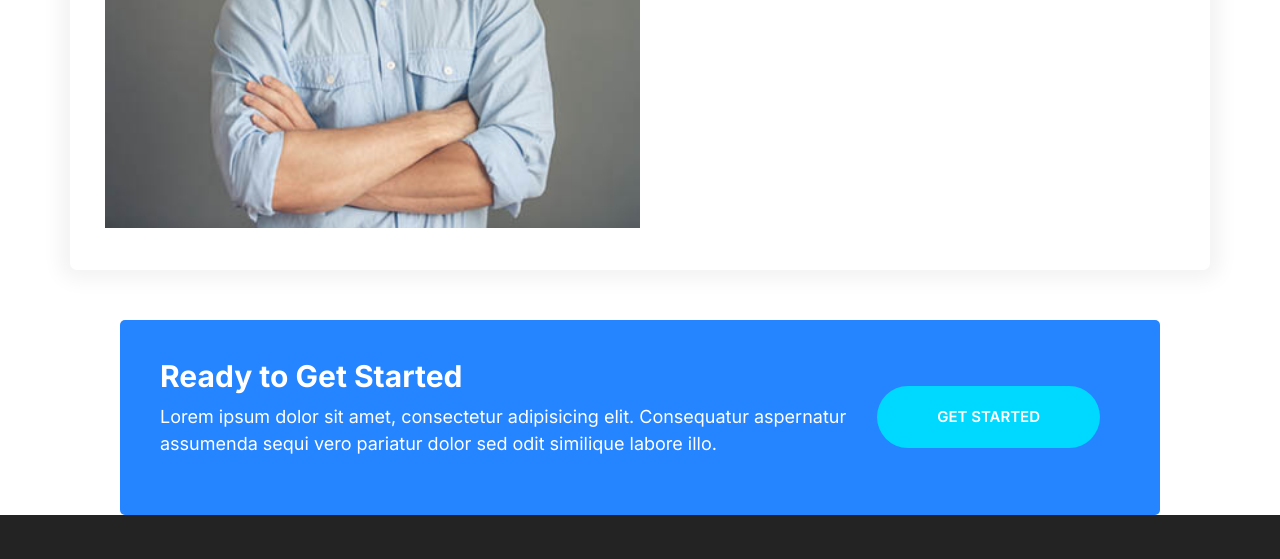
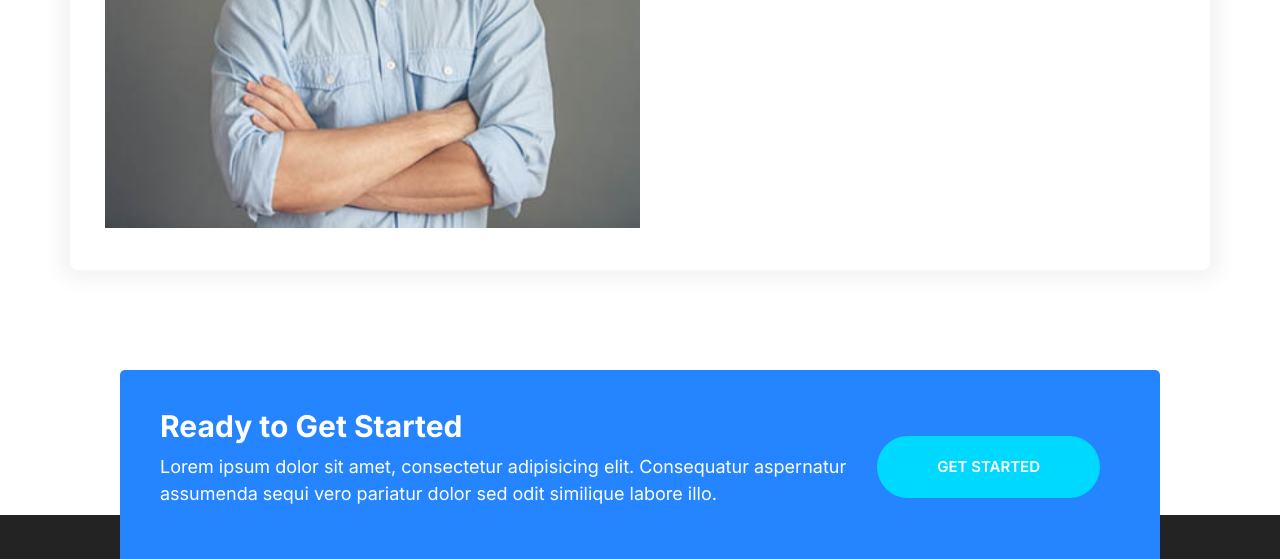
Before and after one commit to prathamesh231197/moshify, a website built with Parcel: page index.html in a window 1280 px wide. Shown: the part 5320-5879 px from the top of the page. Built offline with nearby package versions, Linux system fonts and the light colour scheme.

```diff
--- a/css/style.css
+++ b/css/style.css
@@ -585,6 +585,10 @@
     text-align: center;
 }
 
+.callout-signup {
+    transform: translateY(5rem);
+}
+
 @media screen and (min-width: 768px) {
     .callout .grid--1x2 {
         grid-template-columns: 1fr auto;
--- a/index.html
+++ b/index.html
@@ -296,7 +296,7 @@
             <div class="media">
               <div class="media__image">
                 <svg class="icon icon--primary">
-                  <use xlink:href="images/sprite.svg#growth"></use>
+                  <use xlink:href="images/sprite.svg#snap"></use>
                 </svg>
               </div>
               <div class="media__body">
@@ -390,7 +390,7 @@
         </div>
       </div>
     </section>
-    <div class="callout callout--primary">
+    <div class="callout callout--primary callout-signup">
       <div class="grid grid--1x2">
         <div class="callout__content">
           <h2 class="callout__heading">Ready to Get Started</h2>
```
Also changed, not shown: images/sprite.svg.
